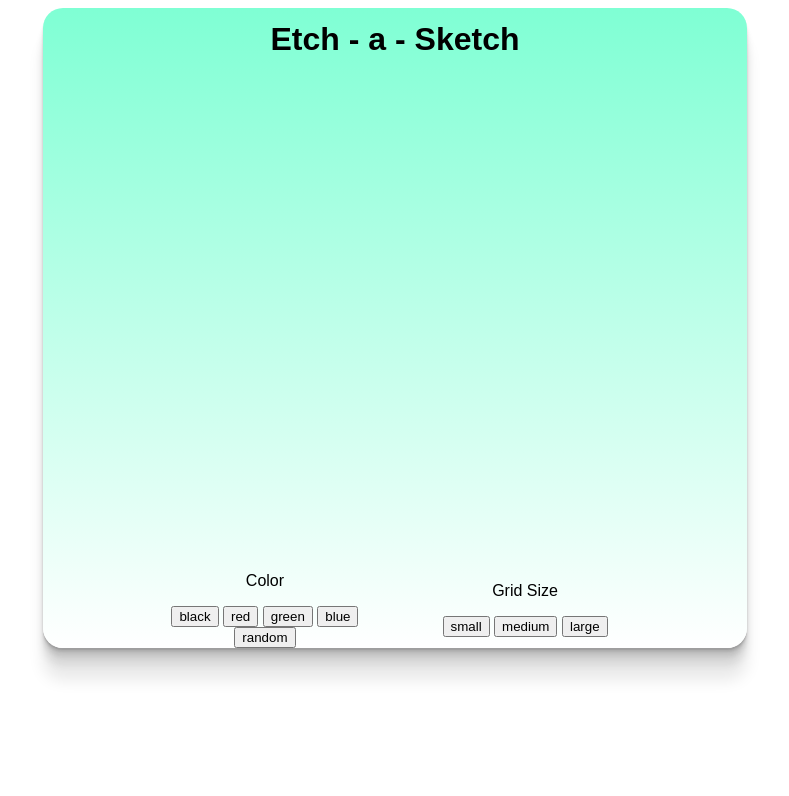
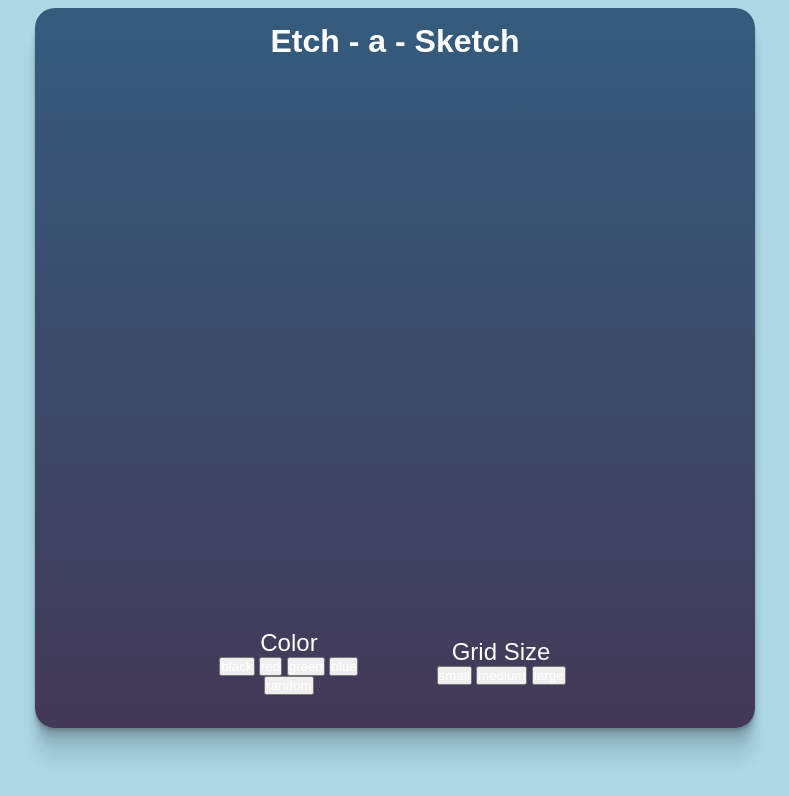
Before and after one commit to brekkeberg/etcha, a plain HTML site: page index.html in a window 1280 px wide. Shown: the whole page, without its empty margins (245-1034 px from the left). Drawn offline with Linux system fonts and the light colour scheme; a web font is replaced by a local one.

Commit message:
update css on page

```diff
--- a/etcha.js
+++ b/etcha.js
@@ -23,7 +23,7 @@ function setColorChoice(){
     } else if (userColorChoiceName === "colorBlack"){
         userColorChoiceHex = 'black';
     } else if (userColorChoiceName === "colorRandom"){
-        userColorChoiceHex = 'green';
+        userColorChoiceHex = 'RGB('+getRandColor()+',100,100)';
     }
 }
 
@@ -76,5 +76,9 @@ function makeEtchaGrid(){
     }
 }
 
+function getRandColor(){
+    let randomRGBvalue = Math.random()*255
+    return randomRGBvalue
+}
 
 //allEtchaCol[i].removeChild(allEtchaCol[i].lastChild);
--- a/index.html
+++ b/index.html
@@ -6,8 +6,12 @@
     <title>Etch-a-Sketch</title>
     <link rel="stylesheet" href="style.css">
     <script src="etcha.js" defer></script>
+    <link rel="preconnect" href="https://fonts.googleapis.com">
+    <link rel="preconnect" href="https://fonts.gstatic.com" crossorigin>
+    <link href="https://fonts.googleapis.com/css2?family=Mooli&display=swap" rel="stylesheet">
 </head>
 <body>
+    <div class="background">
         <div class="etchaOutside">
             <div class="header">
                 <h1>Etch - a - Sketch</h1>
@@ -34,6 +38,6 @@
                 </div>
             </div>
         </div>
-
+    </div>
 </body>
 </html>
--- a/style.css
+++ b/style.css
@@ -1,36 +1,73 @@
 *{
     background-color: none;
-    font-family: sans-serif;
+    font-family: "Mooli", sans-serif;
+    color: white;
+}
+
+h1{
+    margin: 0%;
+    padding: 0%;
+    border: 0%;
+    font-size: 4vmin;
+}
+p{
+    margin: 0%;
+    padding: 0%;
+    border: 0%;
+    font-size: max(3vmin,10px);
+
+}
+button{
+    margin: 0%;
+    padding: 0%;
+    border: 0%;
+}
+
+body{
+    background-color: lightblue;
+    display: flex;
+    justify-content: center;
+    align-items: center;
 }
 .etchaOutside{
-    height: 80vh;
-    width:  88vh;
-    margin: auto;
+    height: 90vmin;
+    width:  90vmin;
     display: flex;
     flex-direction: column;
     justify-content: center;
     align-items: center;
     border-radius: 20px;
-    background-image: linear-gradient(180deg, aquamarine, white);
+    background-image: linear-gradient(180deg, #355C7D, rgb(67, 57, 87));
     box-shadow: rgba(0, 0, 0, 0.09) 0px 2px 1px,
                 rgba(0, 0, 0, 0.09) 0px 4px 2px,
                 rgba(0, 0, 0, 0.09) 0px 8px 4px,
                 rgba(0, 0, 0, 0.09) 0px 16px 8px,
                 rgba(0, 0, 0, 0.09) 0px 32px 16px;
 }
-.header{
-    padding-left: 10px;
-    padding-right: 10px;
-    margin-bottom: 2%;
-    margin-top: 2%;
-    border: 0px;
+.etchaOutside div{
+    flex: 1;
 }
-.main{
-    flex: 0 0 70%;
-    width: 70%;
+.etchaOutside .main{
+    flex: 0 0 75%;
+    width: 75%;
     display: flex;
     flex-direction: row;
 }
+.etchaOutside .header{
+    margin-bottom: 2%;
+    margin-top: 3%;
+    border: 0px;
+}
+
+.etchaOutside .controls{
+    margin-top: 2%;
+    margin-bottom: 3%;
+    display: flex;
+    flex-direction: row;
+    align-items: center;
+    justify-content: center;
+}
+
 .main div{
     flex: 1;
     background-color: white;
@@ -45,13 +82,7 @@
 .main div div{
     flex: 1;
 }
-.controls{
-    margin-top: 2%;
-    display: flex;
-    flex-direction: row;
-    align-items: center;
-    justify-content: center;
-}
+
 .controls div{
     flex: 1;
     margin-left: 1vw;
```
Lines whose indentation alone changed are shown as unchanged.
